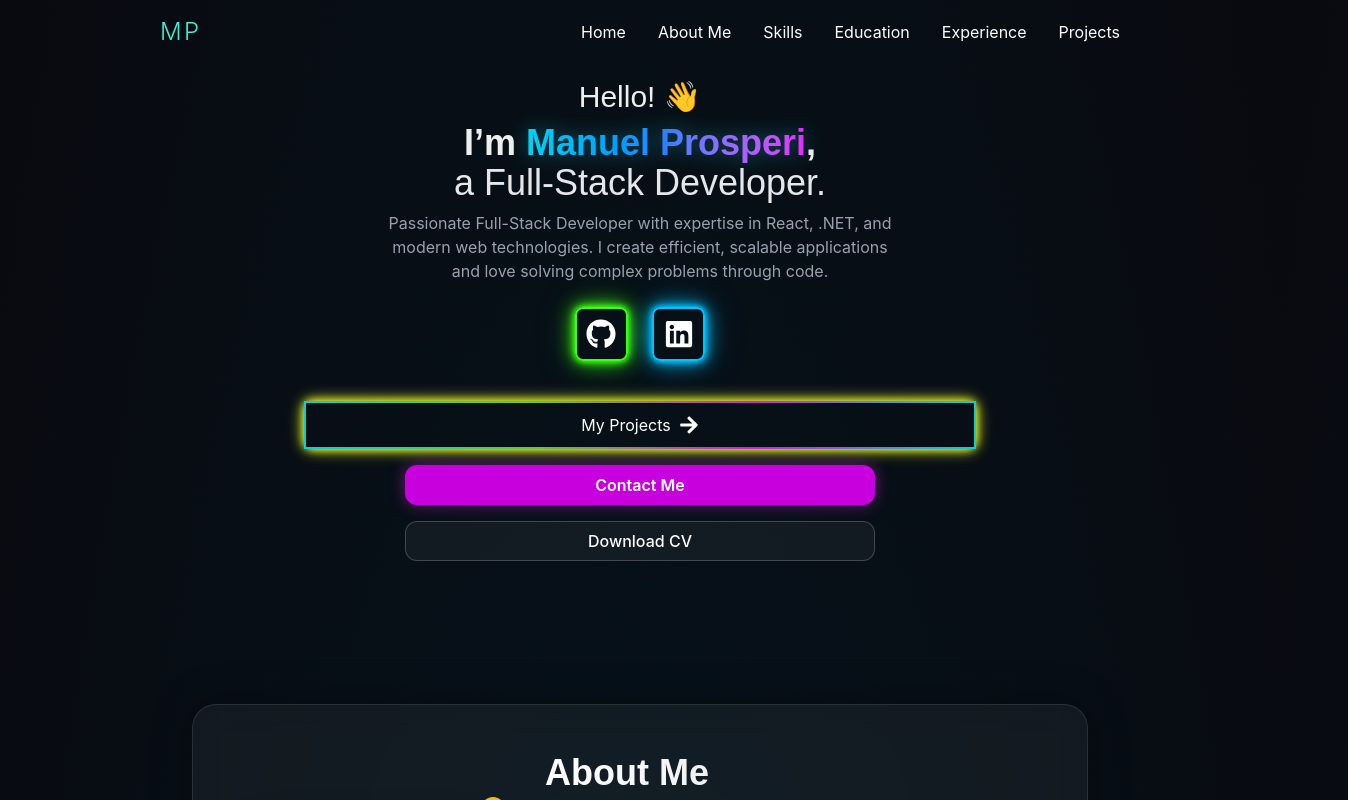
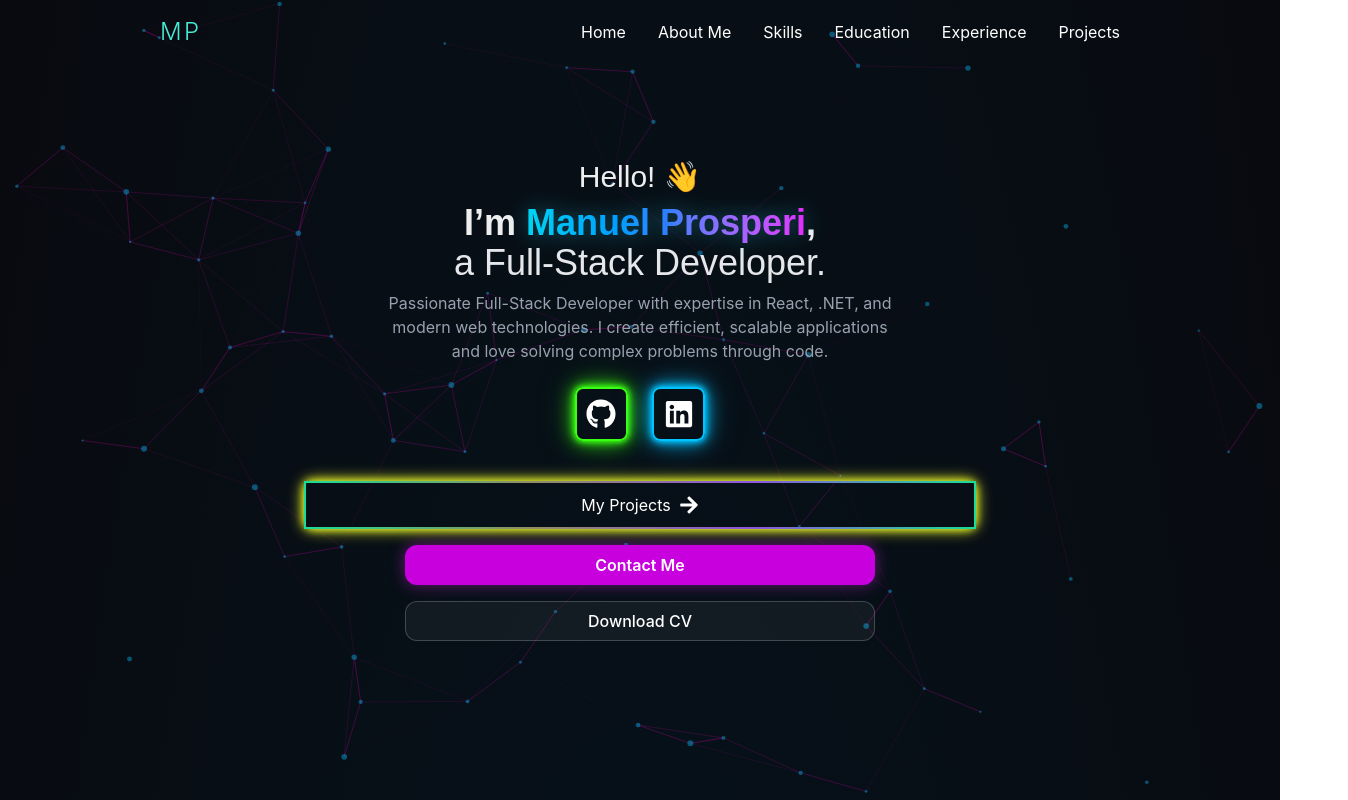
Before and after one commit to prospi-dev/portfolio, a React (Vite) app in the folder portfolio/: page / in a window 1280 px wide. Shown: the top 800 px of the page, 1348 px wide, since content can reach past the window. Built offline with nearby package versions, Linux system fonts and the light colour scheme.

Commit message:
Particle background added

```diff
--- a/portfolio/package.json
+++ b/portfolio/package.json
@@ -18,7 +18,8 @@
     "react-icons": "^5.5.0",
     "react-tsparticles": "^2.12.2",
     "tailwindcss": "^4.1.10",
-    "tsparticles": "^3.8.1"
+    "tsparticles": "^3.8.1",
+    "tsparticles-slim": "^2.12.0"
   },
   "devDependencies": {
     "@eslint/js": "^9.25.0",
--- /dev/null
+++ b/portfolio/src/components/particlesBackground.jsx
@@ -0,0 +1,87 @@
+import { useCallback } from "react";
+import Particles from "react-tsparticles";
+import { loadSlim } from "tsparticles-slim";
+
+const ParticlesBackground = () => {
+  const particlesInit = useCallback(async (engine) => {
+    // Start the tsParticles engine using the “slim” (lighter) version
+    await loadSlim(engine);
+  }, []);
+
+  const particlesLoaded = useCallback(async (container) => {
+    // console.log(container); // Optional for debugging
+  }, []);
+
+  return (
+    <Particles
+      id="tsparticles"
+      init={particlesInit}
+      loaded={particlesLoaded}
+      className="fixed inset-0 -z-10 pointer-events-none" // Tailwind to set it as an absolute background
+      options={{
+        background: {
+          color: {
+            value: "transparent",
+          },
+        },
+        fpsLimit: 120,
+        interactivity: {
+          events: {
+            onHover: {
+              enable: true,
+              mode: "repulse", // The particles scatter away from the mouse a little
+            },
+            resize: true,
+          },
+          modes: {
+            repulse: {
+              distance: 100,
+              duration: 0.4,
+            },
+          },
+        },
+        particles: {
+          color: {
+            value: "#00c3ff",
+          },
+          links: {
+            color: "#ff00c8",
+            distance: 150,
+            enable: true,
+            opacity: 0.2, // Subtle lines
+            width: 1,
+          },
+          move: {
+            direction: "none",
+            enable: true,
+            outModes: {
+              default: "bounce", // They bounce off the edges of the screen
+            },
+            random: false,
+            speed: 0.3, // Very slow and graceful movement
+            straight: false,
+          },
+          number: {
+            density: {
+              enable: true,
+              area: 800,
+            },
+            value: 60, // Number of particles
+          },
+          opacity: {
+            value: 0.4, // Subtle particles
+          },
+          shape: {
+            type: "circle",
+          },
+          size: {
+            value: { min: 1, max: 3 },
+          },
+        },
+        detectRetina: true,
+      }}
+    />
+  );
+};
+
+export default ParticlesBackground;
--- a/portfolio/src/components/projects.jsx
+++ b/portfolio/src/components/projects.jsx
@@ -106,11 +106,11 @@ const Projects = () => (
                         </div>
                         <div className="flex-1 text-center lg:text-left">
                             <div className="flex items-center gap-3 mb-4 justify-center lg:justify-start">
-                                <h3 className="text-2xl lg:text-3xl font-bold text-yellow-400">
+                                <h3 className="text-2xl lg:text-3xl font-bold text-transparent bg-clip-text bg-gradient-to-r from-fuchsia-400 to-fuchsia-600 drop-shadow-[0_0_8px_rgba(192,38,211,0.5)]">
                                     {project.title}
                                 </h3>
                                 {project.featured && (
-                                    <span className="px-3 py-1 bg-yellow-400/20 text-yellow-400 text-xs font-medium rounded-full border border-yellow-400/30">
+                                    <span className="px-3 py-1 bg-cyan-400/10 text-cyan-400 text-xs font-medium rounded-full border border-cyan-400/30 shadow-[0_0_10px_rgba(34,211,238,0.2)]">
                                         Featured
                                     </span>
                                 )}
@@ -147,7 +147,7 @@ const Projects = () => (
                                         href={project.demo}
                                         target="_blank"
                                         rel="noopener noreferrer"
-                                        className="flex items-center gap-2 bg-yellow-400 hover:bg-yellow-300 text-black font-medium px-6 py-3 rounded-xl transition-all duration-300 hover:scale-105"
+                                        className="flex items-center gap-2 bg-fuchsia-600 hover:bg-fuchsia-500 text-white font-medium px-6 py-3 rounded-xl transition-all duration-300 hover:scale-105 shadow-[0_0_15px_rgba(192,38,211,0.5)] hover:shadow-[0_0_25px_rgba(192,38,211,0.8)]"
                                     >
                                         <FaEye className="text-lg" />
                                         Live Demo
--- a/portfolio/src/main.jsx
+++ b/portfolio/src/main.jsx
@@ -9,11 +9,15 @@ import { Education, Experience } from './components/education-experience.jsx'
 import Skills from './components/skills.jsx'
 import Contact from './components/contactme.jsx'
 import Projects from './components/projects.jsx'
+import ParticlesBackground from './components/particlesBackground';
+
 const App = () => {
 
   return (
     <>
+      <ParticlesBackground />
       <Header />
+      <main className="flex flex-col gap-24 md:gap-20 pt-20 pb-24 overflow-x-hidden">
         <Home />
         <Aboutme />
         <Skills />
@@ -26,6 +30,7 @@ const App = () => {
         </section>
         <Projects />
         <Contact />
+      </main>
     </>
   )
 };
```
Also changed, not shown: 1 other file (tests, documents, lock files or other folders). Lines whose indentation alone changed are shown as unchanged.
